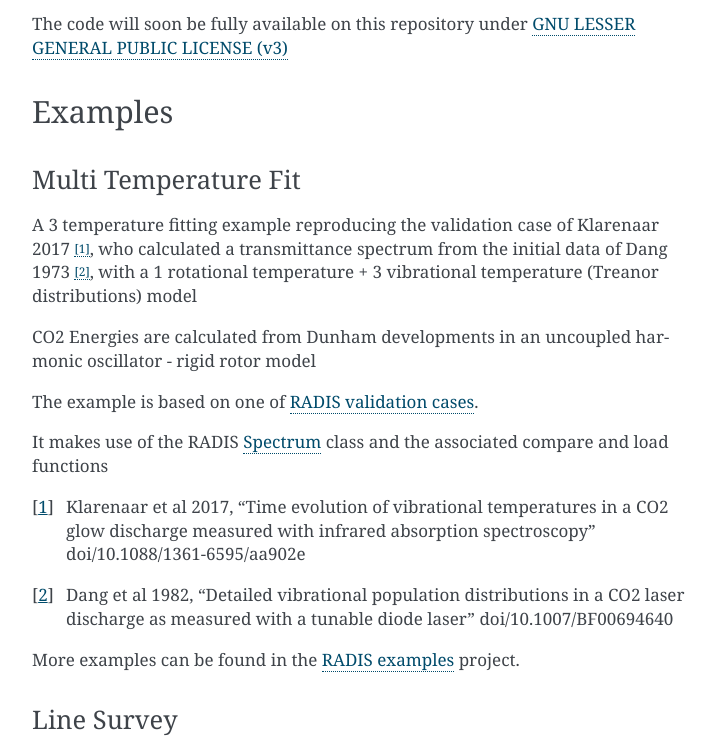
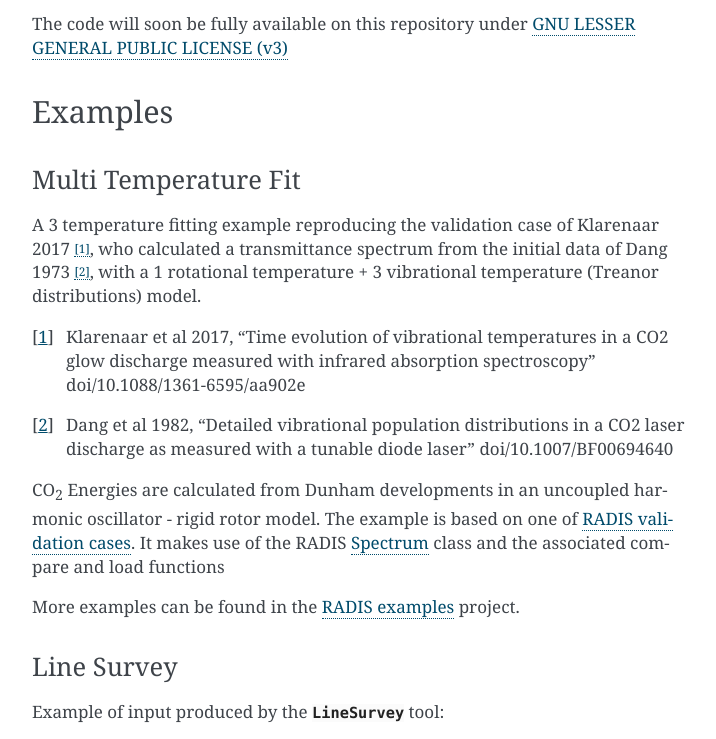
Before and after one commit to radis/radis, a Sphinx documentation site: the page built from docs/description.rst, in a window 1280 px wide and 900 px high, scrolled down 821 px, cut to the strip 0-739 px from the top of the window. Shown: the whole strip, without its empty margins (388-1104 px from the left). Built offline with Sphinx 7.4.7, drawn with Linux system fonts in a browser that asks for light colours.

Commit message:
(docs) fix doc generation, update link

```diff
--- a/docs/conf.py
+++ b/docs/conf.py
@@ -42,20 +42,20 @@
 # Note:
 # comment this section if running locally from gendocs.sh
 
-#def run_apidoc(_):
-#    from sphinx.apidoc import main
-#    from os.path import join, abspath, dirname
-##    import sys
-##    sys.path.append(join(dirname(__file__), '..'))
-#    cur_dir = abspath(dirname(__file__))
-#    source_dir = abspath(join(cur_dir, 'source'))
-#    module = join(cur_dir,"..","radis")
-#    print(cur_dir)
-#    print(source_dir)
-#    main(['-e', '-o', source_dir, module, '--force'])
-#
-#def setup(app):
-#    app.connect('builder-inited', run_apidoc)
+def run_apidoc(_):
+    from sphinx.apidoc import main
+    from os.path import join, abspath, dirname
+#    import sys
+#    sys.path.append(join(dirname(__file__), '..'))
+    cur_dir = abspath(dirname(__file__))
+    source_dir = abspath(join(cur_dir, 'source'))
+    module = join(cur_dir,"..","radis")
+    print(cur_dir)
+    print(source_dir)
+    main(['-e', '-o', source_dir, module, '--force'])
+
+def setup(app):
+    app.connect('builder-inited', run_apidoc)
 
 # %% --------------------------------------
 
--- a/docs/description.rst
+++ b/docs/description.rst
@@ -44,23 +44,20 @@
 
 A 3 temperature fitting example reproducing the validation case of Klarenaar 2017 [1]_, who calculated a transmittance
 spectrum from the initial data of Dang 1973 [2]_, with a 1 rotational temperature +
-3 vibrational temperature (Treanor distributions) model
-
-CO2 Energies are calculated from Dunham developments in an uncoupled harmonic
-oscillator - rigid rotor model
-
-The example is based on one of `RADIS validation cases <https://github.com/radis/radis/tree/master/radis/test/validation>`_.
-
-It makes use of the RADIS `Spectrum <http://radis.readthedocs.io/en/latest/#the-spectrum-class>`_
-class and the associated compare and load functions
-
-.. image: https://github.com/radis/radis-examples/blob/master/docs/multi-temperature-fit.gif
+3 vibrational temperature (Treanor distributions) model.
 
 .. [1] Klarenaar et al 2017, "Time evolution of vibrational temperatures in a CO2 glow
        discharge measured with infrared absorption spectroscopy" doi/10.1088/1361-6595/aa902e
 
 .. [2] Dang et al 1982, "Detailed vibrational population distributions in a CO2 laser
         discharge as measured with a tunable diode laser" doi/10.1007/BF00694640
+
+|CO2| Energies are calculated from Dunham developments in an uncoupled harmonic oscillator - rigid rotor model.
+The example is based on one of `RADIS validation cases <https://github.com/radis/radis/tree/master/radis/test/validation>`_.
+It makes use of the RADIS `Spectrum <http://radis.readthedocs.io/en/latest/#the-spectrum-class>`_
+class and the associated compare and load functions
+
+.. image: https://raw.githubusercontent.com/radis/radis-examples/master/docs/multi-temperature-fit.gif
 
 More examples can be found in the `RADIS examples <https://github.com/radis/radis-examples>`_ project.
 
```
